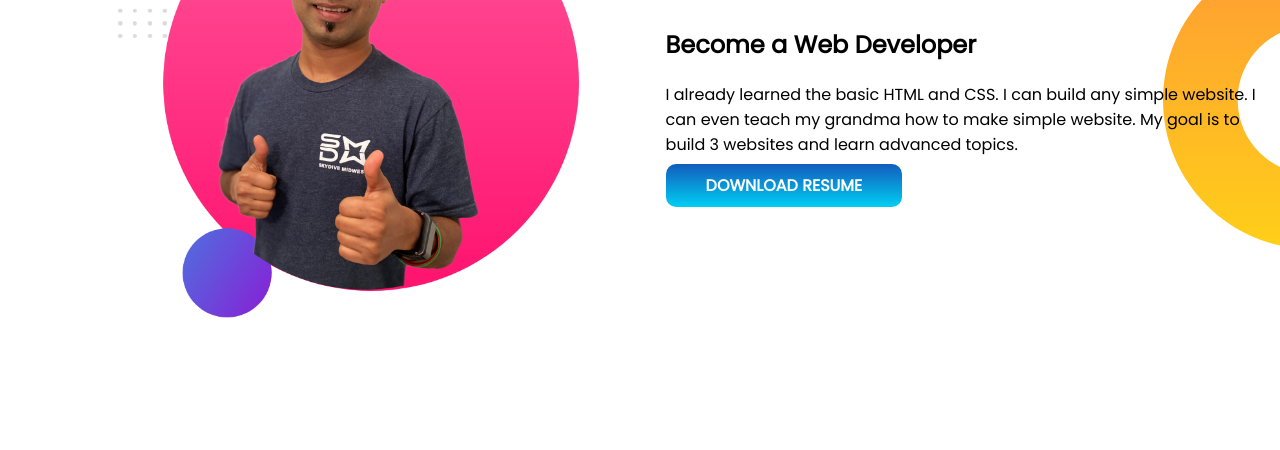
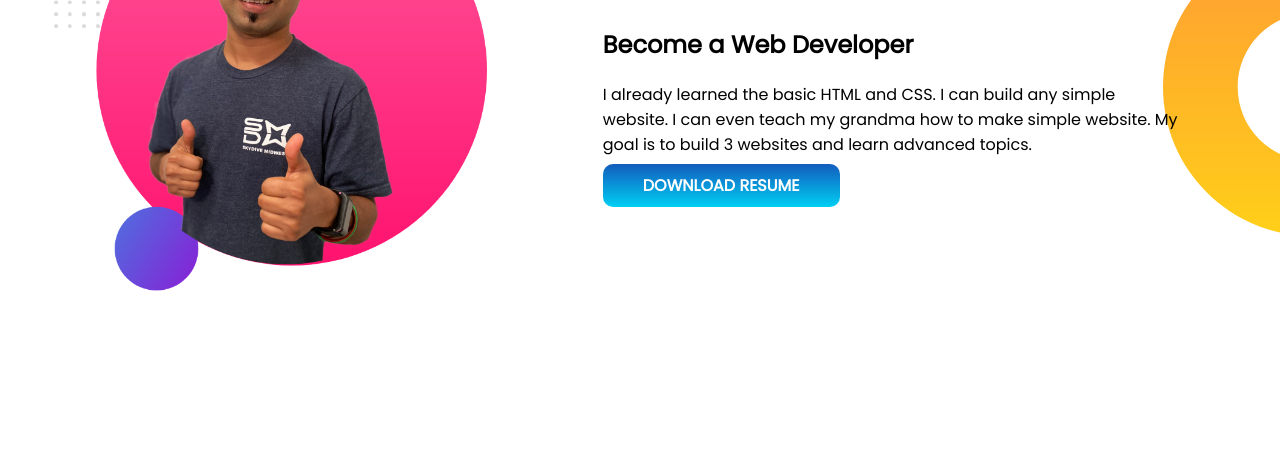
Before and after one commit to B-joy/developer-portfolio, a plain HTML site: page index.html in a window 1280 px wide. Shown: the part 714-1164 px from the top of the page. After the commit the page ends 1137 px from the top, so only its background shows below. Drawn offline with Linux system fonts and the light colour scheme.

Commit message:
half-width updated

```diff
--- a/index.html
+++ b/index.html
@@ -32,7 +32,7 @@
         <div class="half-width">
             <img src="images/jhankar2.png" alt="">
         </div>
-        <div class="half-width">
+        <div class="half-width-2">
             <h1> Dream Big</h1>
             <h2> Become a Web Developer</h2>
             <p>I already learned the basic HTML and CSS. I can build any simple website. I can even teach my grandma how
--- a/style.css
+++ b/style.css
@@ -23,7 +23,7 @@ section {
 
 .half-width img {
     width: 75%;
-    padding-left: 15%;
+    padding-left: 5%;
 }
 
 .link-button {
@@ -45,3 +45,8 @@ section {
     background-repeat: no-repeat;
     background-position: right;
 }
+
+.half-width-2 {
+    padding-right: 100px;
+    width: 50%;
+}
```
